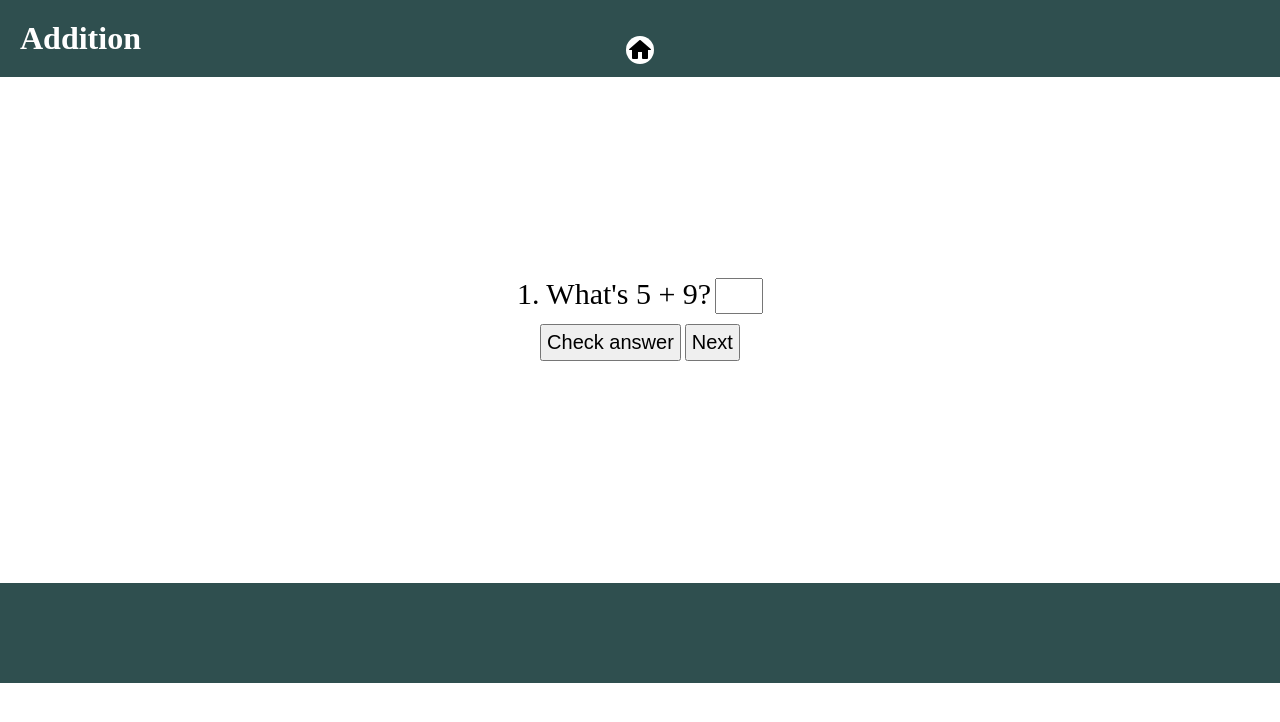
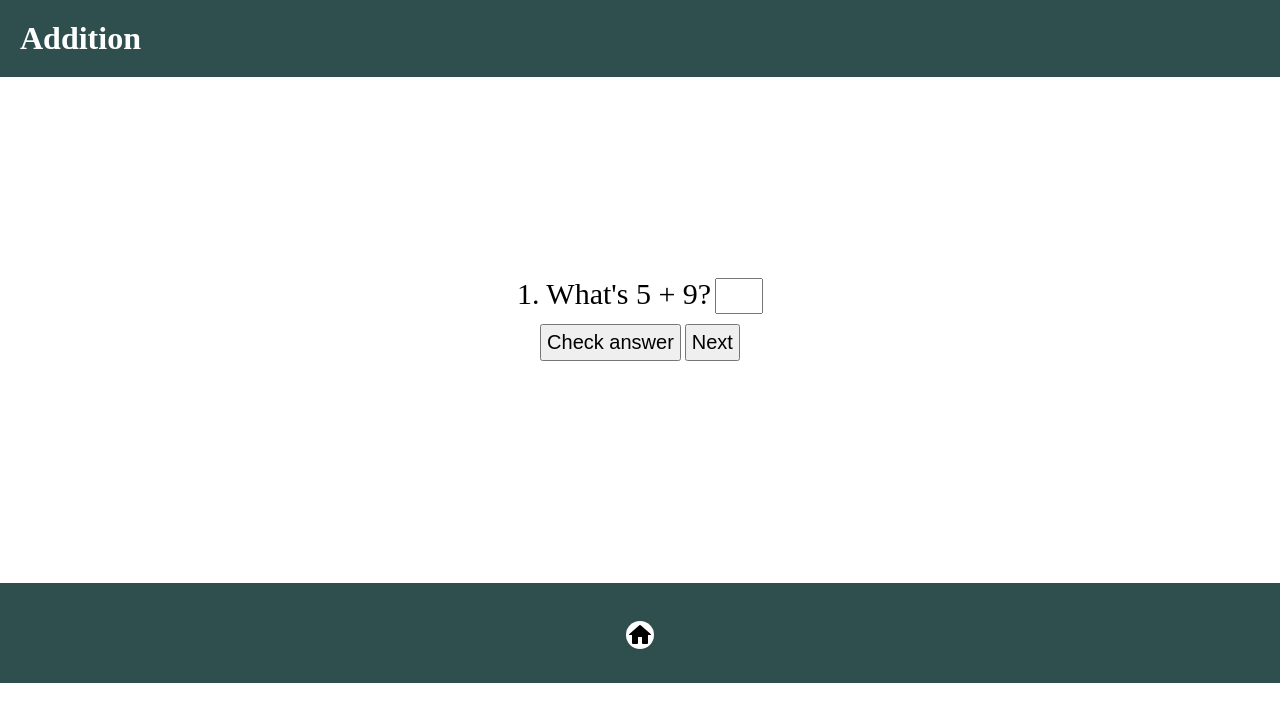
Before and after one commit to thaiga123/Maths-app, a Flask app: page /adtn_1 in a window 1280 px wide. Shown: the top 722 px of the page. Run offline with Flask 2, Linux system fonts and the light colour scheme.

Commit message:
Moved the homebutton down

```diff
--- a/static/styles.css
+++ b/static/styles.css
@@ -101,7 +101,7 @@ body{
 #home-button{
     text-align: center;
     position: relative;
-    top: -185px;
+    top: 400px;
 }
 
 #icon{
```
